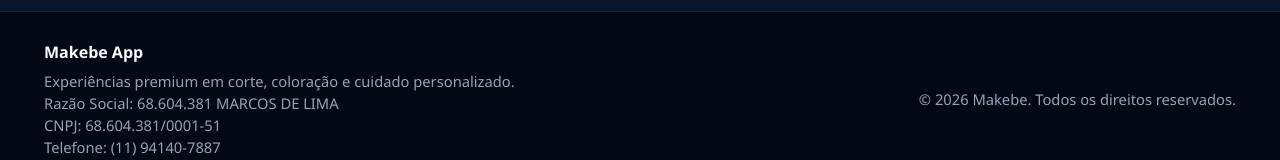
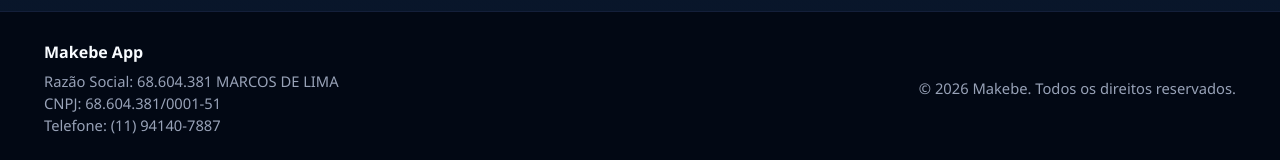
Before and after one commit to Marcos237/makebe.vitrine, a React (Vite) app: page / in a window 1280 px wide. Shown: the part 1579-1739 px from the top of the page. Built offline with nearby package versions, Linux system fonts and the light colour scheme; no server answers.

Commit message:
ajustes Meta

```diff
--- a/src/components/footer.tsx
+++ b/src/components/footer.tsx
@@ -6,10 +6,6 @@ const Footer = () => {
       <div className={styles.inner}>
         <div>
           <p className={styles.brand}>Makebe App</p>
-
-          <p className={styles.copy}>
-            Experiências premium em corte, coloração e cuidado personalizado.
-          </p>
 
           <p className={styles.copy}>
             Razão Social: 68.604.381 MARCOS DE LIMA
```
